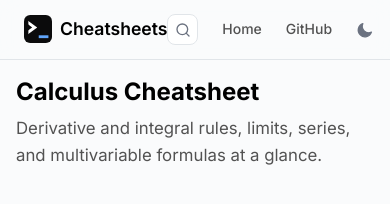
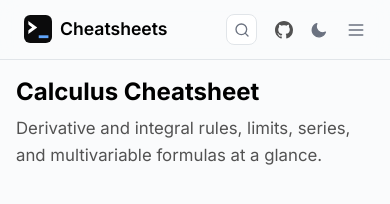
Before and after one commit to ashababnoor/cheatsheets, a Jekyll site: the page built from _cheatsheets/calculus.md, in a window 390 px wide. Shown: the top 204 px of the page. Built offline with Jekyll 4.4.1, drawn with Linux system fonts in a browser that asks for light colours.

Commit message:
feat: mobile header menu
On small screens the Home link is dropped (the logo covers it) and the GitHub
link becomes an icon. Cheatsheet pages get a menu button that opens the
"On this page" list as a dropdown with a dimmed backdrop. It also appears
on tablet widths, where the sidebar is hidden.

```diff
--- a/_layouts/default.html
+++ b/_layouts/default.html
@@ -52,8 +52,11 @@
       </a>
       <nav class="site-nav">
         <button type="button" class="search-trigger" data-search-open aria-label="Search cheatsheets" aria-keyshortcuts="/ Control+K Meta+K"><span>Search</span><kbd>/</kbd></button>
-        <a href="{{ '/' | relative_url }}">Home</a>
-        <a href="https://github.com/ashababnoor/cheatsheets" target="_blank" rel="noopener">GitHub</a>
+        <a href="{{ '/' | relative_url }}" class="nav-home">Home</a>
+        <a href="https://github.com/ashababnoor/cheatsheets" class="nav-github" target="_blank" rel="noopener" aria-label="GitHub repository">
+          <span class="nav-github-text">GitHub</span>
+          <svg class="nav-github-icon" viewBox="0 0 16 16" fill="currentColor" aria-hidden="true" focusable="false"><path d="M8 0C3.58 0 0 3.58 0 8c0 3.54 2.29 6.53 5.47 7.59.4.07.55-.17.55-.38 0-.19-.01-.82-.01-1.49-2.01.37-2.53-.49-2.69-.94-.09-.23-.48-.94-.82-1.13-.28-.15-.68-.52-.01-.53.63-.01 1.08.58 1.23.82.72 1.21 1.87.87 2.33.66.07-.52.28-.87.51-1.07-1.78-.2-3.64-.89-3.64-3.95 0-.87.31-1.59.82-2.15-.08-.2-.36-1.02.08-2.12 0 0 .67-.21 2.2.82.64-.18 1.32-.27 2-.27s1.36.09 2 .27c1.53-1.04 2.2-.82 2.2-.82.44 1.1.16 1.92.08 2.12.51.56.82 1.27.82 2.15 0 3.07-1.87 3.75-3.65 3.95.29.25.54.73.54 1.48 0 1.07-.01 1.93-.01 2.2 0 .21.15.46.55.38A8.01 8.01 0 0 0 16 8c0-4.42-3.58-8-8-8Z"/></svg>
+        </a>
         <button class="theme-toggle" id="theme-toggle" aria-label="Toggle theme" data-tip="Toggle theme">
           <svg class="theme-icon theme-icon-dark" viewBox="0 0 24 24" fill="none" stroke="currentColor" stroke-width="1.75" stroke-linecap="round" stroke-linejoin="round" aria-hidden="true" focusable="false">
             <path d="M20.55 14.8A9 9 0 1 1 9.2 3.45A8.5 8.5 0 0 0 20.55 14.8Z"/>
@@ -63,9 +66,20 @@
             <path d="M12 2v2M12 20v2M4.93 4.93l1.41 1.41M17.66 17.66l1.41 1.41M2 12h2M20 12h2M6.34 17.66l-1.41 1.41M19.07 4.93l-1.41 1.41"/>
           </svg>
         </button>
+        {% if page.layout != 'home' and page.toc != false %}
+        <button type="button" class="toc-toggle" id="toc-toggle" aria-label="On this page" aria-expanded="false" aria-controls="toc-panel" hidden>
+          <svg viewBox="0 0 24 24" fill="none" stroke="currentColor" stroke-width="2" stroke-linecap="round" aria-hidden="true" focusable="false"><path d="M4 6h16M4 12h16M4 18h16"/></svg>
+        </button>
+        {% endif %}
       </nav>
     </div>
   </header>
+  {% if page.layout != 'home' and page.toc != false %}
+  <nav class="toc-panel" id="toc-panel" aria-label="On this page" hidden>
+    <div class="toc-header">On this page</div>
+  </nav>
+  <div class="toc-backdrop" id="toc-backdrop" hidden></div>
+  {% endif %}
 
   <main class="site-main">
     {% if page.layout == 'home' %}
@@ -133,14 +147,35 @@
       });
       tocNav.appendChild(list);
 
+      // Mobile: the same list opens from the header's menu button.
+      const panel = document.getElementById('toc-panel');
+      const toggle = document.getElementById('toc-toggle');
+      const backdrop = document.getElementById('toc-backdrop');
+      if (panel && toggle) {
+        panel.appendChild(list.cloneNode(true));
+        toggle.hidden = false;
+        const setOpen = function(open) {
+          panel.hidden = !open;
+          backdrop.hidden = !open;
+          toggle.setAttribute('aria-expanded', String(open));
+        };
+        toggle.addEventListener('click', function() { setOpen(panel.hidden); });
+        panel.addEventListener('click', function(e) { if (e.target.closest('a')) setOpen(false); });
+        document.addEventListener('click', function(e) {
+          if (!panel.hidden && !panel.contains(e.target) && !toggle.contains(e.target)) setOpen(false);
+        });
+        document.addEventListener('keydown', function(e) { if (e.key === 'Escape' && !panel.hidden) { setOpen(false); toggle.focus(); } });
+        window.matchMedia('(min-width: 901px)').addEventListener('change', function(e) { if (e.matches) setOpen(false); });
+      }
+
       // Highlight active heading on scroll
-      const links = tocNav.querySelectorAll('a');
+      const links = document.querySelectorAll('#toc-nav a, #toc-panel a');
       const observer = new IntersectionObserver(function(entries) {
         entries.forEach(function(entry) {
           if (entry.isIntersecting) {
             links.forEach(function(l) { l.classList.remove('active'); });
-            const active = tocNav.querySelector('a[href="#' + entry.target.id + '"]');
-            if (active) active.classList.add('active');
+            document.querySelectorAll('#toc-nav a[href="#' + entry.target.id + '"], #toc-panel a[href="#' + entry.target.id + '"]')
+              .forEach(function(a) { a.classList.add('active'); });
           }
         });
       }, { rootMargin: '0px 0px -70% 0px', threshold: 0 });
--- a/assets/css/style.css
+++ b/assets/css/style.css
@@ -222,15 +222,15 @@ a:hover {
   border-bottom: 1px solid var(--border);
 }
 
-#toc-nav ul {
+:is(#toc-nav, #toc-panel) ul {
   list-style: none;
 }
 
-#toc-nav li {
+:is(#toc-nav, #toc-panel) li {
   margin-bottom: 2px;
 }
 
-#toc-nav a {
+:is(#toc-nav, #toc-panel) a {
   display: block;
   padding: 3px 8px;
   color: var(--text-secondary);
@@ -240,18 +240,18 @@ a:hover {
   transition: all 0.15s;
 }
 
-#toc-nav a:hover {
+:is(#toc-nav, #toc-panel) a:hover {
   color: var(--text-primary);
   text-decoration: none;
   background: var(--bg-hover);
 }
 
-#toc-nav a.active {
+:is(#toc-nav, #toc-panel) a.active {
   color: var(--accent);
   background: var(--accent-subtle);
 }
 
-#toc-nav .toc-h3 a {
+:is(#toc-nav, #toc-panel) .toc-h3 a {
   padding-left: 1.25rem;
   font-size: 0.75rem;
 }
@@ -1067,6 +1067,97 @@ body.search-open { overflow: hidden; }
   }
 }
 
+/* ===== Header: GitHub icon, mobile menu ===== */
+.nav-github-icon {
+  display: none;
+  width: 1.125rem;
+  height: 1.125rem;
+}
+.nav-github {
+  display: inline-flex;
+  align-items: center;
+}
+
+.toc-toggle {
+  display: none;
+  background: none;
+  border: none;
+  padding: 0;
+  cursor: pointer;
+  color: var(--text-muted);
+  line-height: 1;
+  transition: color 0.15s;
+}
+.toc-toggle:hover,
+.toc-toggle[aria-expanded="true"] {
+  color: var(--text-primary);
+}
+.toc-toggle svg {
+  display: block;
+  width: 1.25rem;
+  height: 1.25rem;
+}
+
+.toc-panel {
+  position: fixed;
+  top: var(--header-height);
+  left: 0;
+  right: 0;
+  z-index: 99;
+  max-height: min(70vh, calc(100vh - var(--header-height)));
+  overflow-y: auto;
+  padding: 1rem 1.5rem 1.25rem;
+  background: var(--bg-primary);
+  border-bottom: 1px solid var(--border);
+  box-shadow: 0 12px 24px rgba(0, 0, 0, 0.25);
+  font-size: 0.85rem;
+}
+.toc-panel[hidden] {
+  display: none;
+}
+
+/* Dims the page behind the open panel; a tap on it closes the panel. */
+.toc-backdrop {
+  position: fixed;
+  top: var(--header-height);
+  left: 0;
+  right: 0;
+  bottom: 0;
+  z-index: 98;
+  background: rgba(0, 0, 0, 0.45);
+}
+#toc-panel a {
+  padding: 6px 8px;
+}
+
+@media (max-width: 900px) {
+  .toc-toggle:not([hidden]) {
+    display: inline-flex;
+  }
+}
+
+@media (max-width: 600px) {
+  .site-nav {
+    gap: 1.1rem;
+  }
+  .nav-home,
+  .nav-github-text {
+    display: none;
+  }
+  .nav-github-icon {
+    display: block;
+  }
+  .nav-github {
+    color: var(--text-muted);
+  }
+  .nav-github:hover {
+    color: var(--text-primary);
+  }
+  .toc-panel {
+    padding: 1rem;
+  }
+}
+
 /* ===== Responsive ===== */
 @media (max-width: 900px) {
   .page-layout {
```
